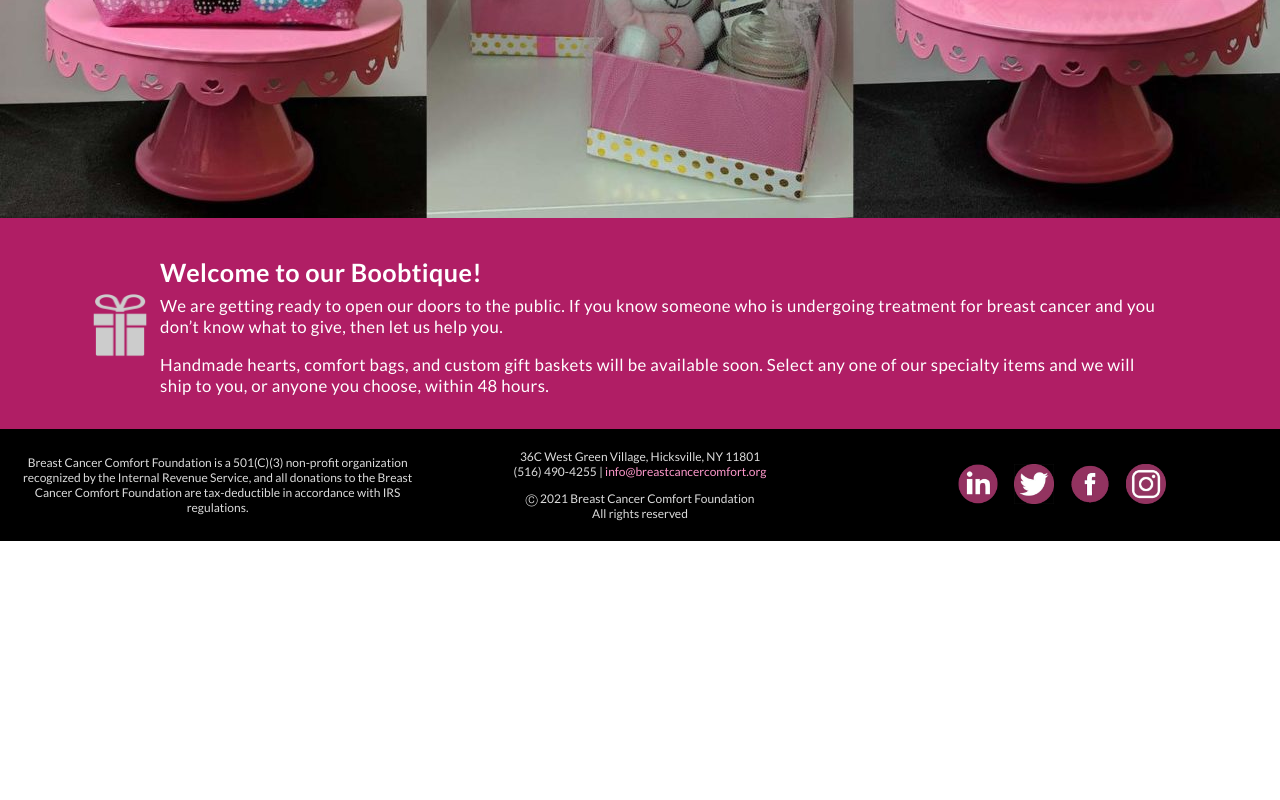
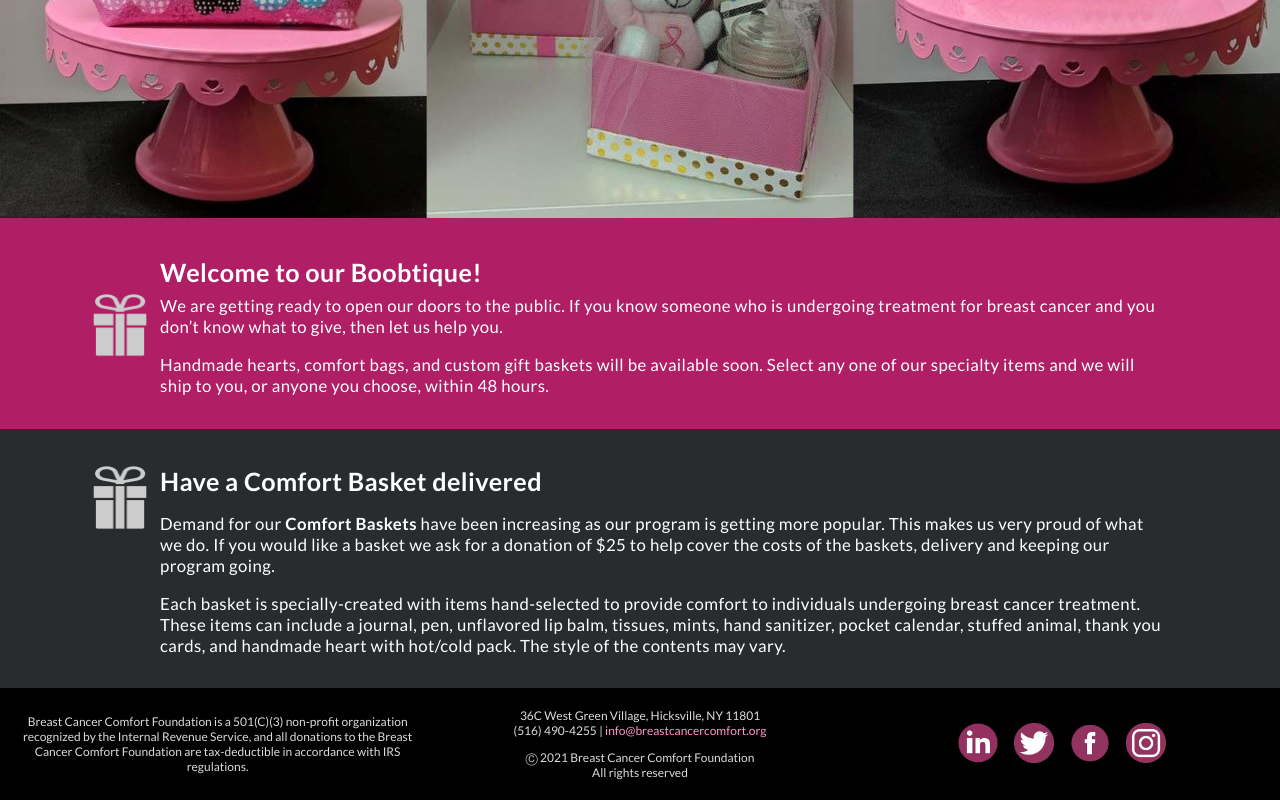
Before and after one commit to vishalicious213/bcc-v2, a Next.js app: page /boobtique in a window 1280 px wide. Shown: the part 417-1217 px from the top of the page. Before the commit the page ends 958 px from the top, so only its background shows below. Built offline with nearby package versions, Linux system fonts and the light colour scheme.

Commit message:
adding text to boobtique

```diff
--- a/pages/boobtique.js
+++ b/pages/boobtique.js
@@ -28,6 +28,17 @@ export default function Boobtique() {
                 <p>Handmade hearts, comfort bags, and custom gift baskets will be available soon. Select any one of our specialty items and we will ship to you, or anyone you choose, within 48 hours.</p>
             </div>
           </section>
+
+          <section className='grey-container gift-container'>
+            <div className='gift-img-container-top'>
+                <img className='gift-img' src='gift.png' alt='wrapped gift' />
+            </div>
+            <div className='gift-text-container'>
+            <h2 className='h2'>Have a Comfort Basket delivered</h2>
+            <p>Demand for our <b>Comfort Baskets</b> have been increasing as our program is getting more popular. This makes us very proud of what we do. If you would like a basket we ask for a donation of $25 to help cover the costs of the baskets, delivery and keeping our program going.</p>
+            <p>Each basket is specially-created with items hand-selected to provide comfort to individuals undergoing breast cancer treatment. These items can include a journal, pen, unflavored lip balm, tissues, mints, hand sanitizer, pocket calendar, stuffed animal, thank you cards, and handmade heart with hot/cold pack. The style of the contents may vary.</p>
+            </div>
+          </section>
       </main>
 
       <Footer />
```
